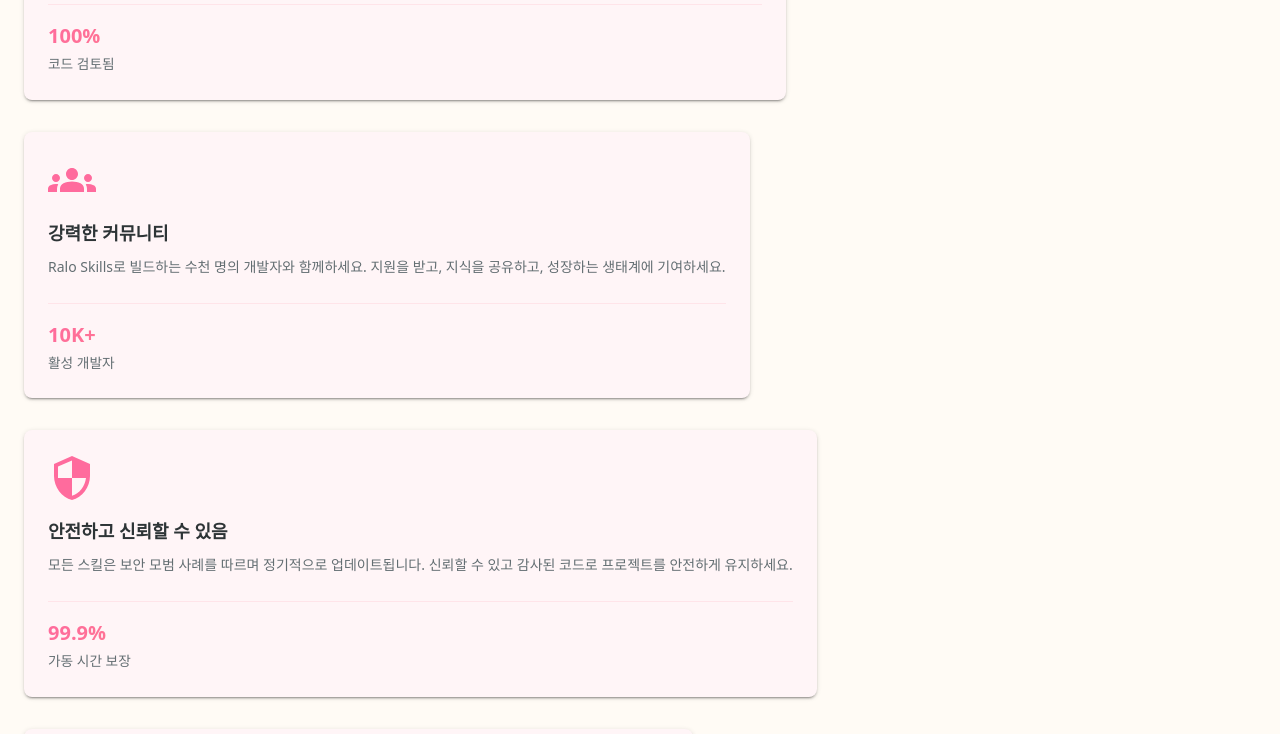
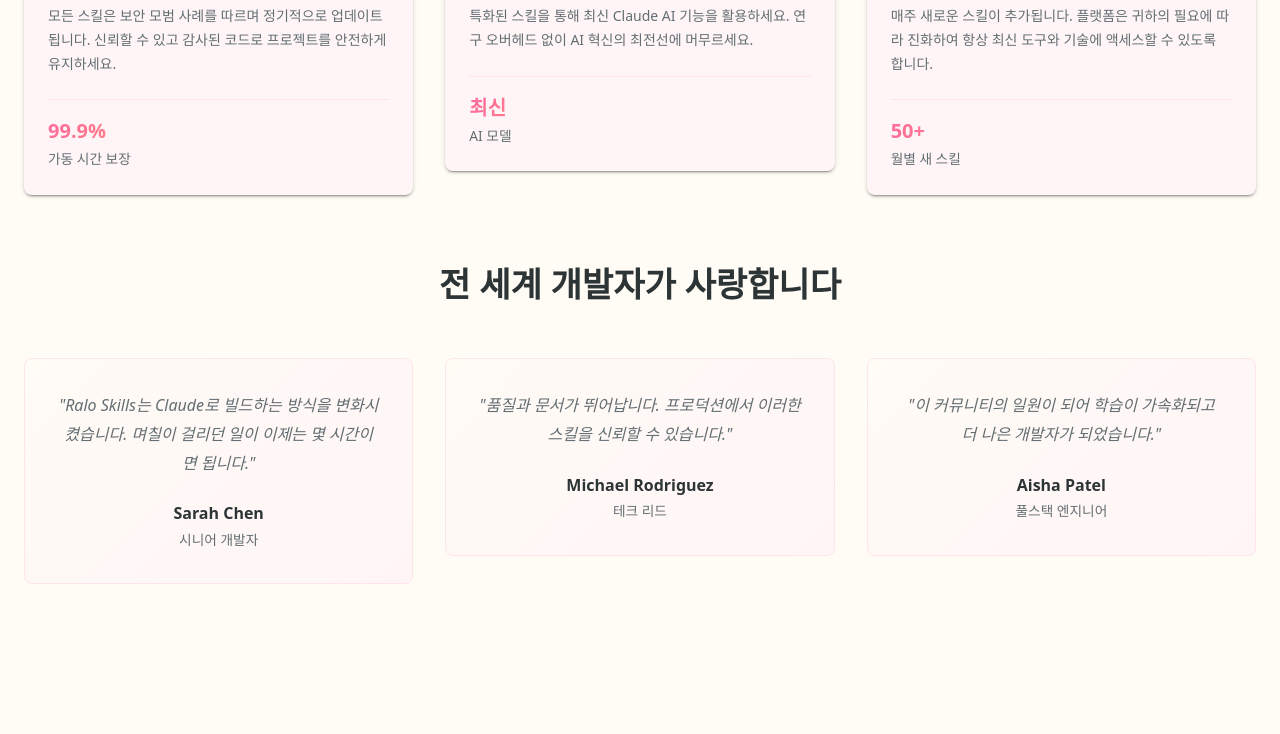
Before and after one commit to DoWorkSlaves/claude-skills-clone, a Next.js app: page /benefits in a window 1280 px wide. Shown: the part 1000-1734 px from the top of the page. Built offline with nearby package versions, Linux system fonts and the light colour scheme; no server answers.

Commit message:
build error fixed

```diff
--- a/src/app/benefits/page.tsx
+++ b/src/app/benefits/page.tsx
@@ -1,6 +1,6 @@
 'use client';
 
-import { Box, Container, Typography, Paper, useTheme, Grid } from '@mui/material';
+import { Box, Container, Typography, Paper, useTheme } from '@mui/material';
 import { Header } from '@/components/Layout/Header';
 import { Footer } from '@/components/Layout/Footer';
 import { ScrollToTopFab } from '@/components/Layout/ScrollToTopFab';
@@ -128,9 +128,20 @@ export default function BenefitsPage() {
           </Box>
 
           {/* Benefits Grid */}
-          <Grid container spacing={4} sx={{ mb: 8 }}>
+          <Box
+            sx={{
+              display: 'grid',
+              gridTemplateColumns: {
+                xs: 'repeat(1, 1fr)',
+                sm: 'repeat(2, 1fr)',
+                md: 'repeat(3, 1fr)',
+              },
+              gap: 4,
+              mb: 8,
+            }}
+          >
             {benefits.map((benefit, index) => (
-              <Grid item xs={12} sm={6} md={4} key={benefit.title}>
+              <Box key={benefit.title}>
                 <motion.div
                   initial={{ opacity: 0, y: 30 }}
                   whileInView={{ opacity: 1, y: 0 }}
@@ -194,9 +205,9 @@ export default function BenefitsPage() {
                     </Box>
                   </Paper>
                 </motion.div>
-              </Grid>
+              </Box>
             ))}
-          </Grid>
+          </Box>
 
           {/* Testimonials */}
           <motion.div
@@ -216,9 +227,18 @@ export default function BenefitsPage() {
               >
                 {t('benefits.testimonials.title')}
               </Typography>
-              <Grid container spacing={4}>
+              <Box
+                sx={{
+                  display: 'grid',
+                  gridTemplateColumns: {
+                    xs: 'repeat(1, 1fr)',
+                    md: 'repeat(3, 1fr)',
+                  },
+                  gap: 4,
+                }}
+              >
                 {testimonials.map((testimonial, index) => (
-                  <Grid item xs={12} md={4} key={index}>
+                  <Box key={index}>
                     <motion.div
                       initial={{ opacity: 0, scale: 0.9 }}
                       whileInView={{ opacity: 1, scale: 1 }}
@@ -259,9 +279,9 @@ export default function BenefitsPage() {
                         </Typography>
                       </Paper>
                     </motion.div>
-                  </Grid>
+                  </Box>
                 ))}
-              </Grid>
+              </Box>
             </Box>
           </motion.div>
         </motion.div>
--- a/src/theme/theme.ts
+++ b/src/theme/theme.ts
@@ -103,7 +103,7 @@ const getThemeOptions = (mode: 'light' | 'dark'): ThemeOptions => {
           root: {
             textTransform: 'none',
             borderRadius: designTokens.borderRadius.md,
-            padding: `${designTokens.spacing.sm} ${designTokens.spacing.lg}`,
+            padding: `${designTokens.spacing[2]} ${designTokens.spacing[4]}`,
             transition: `all ${designTokens.transitions.normal}`,
           },
         },
```
